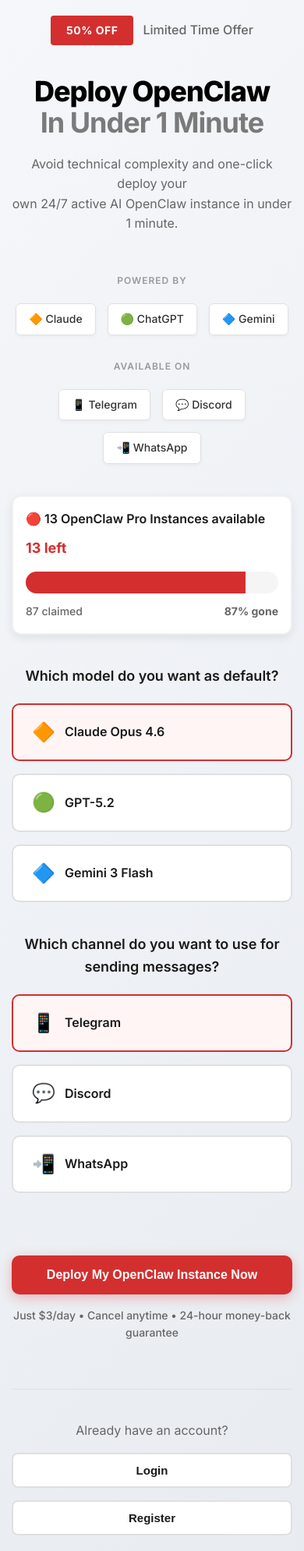
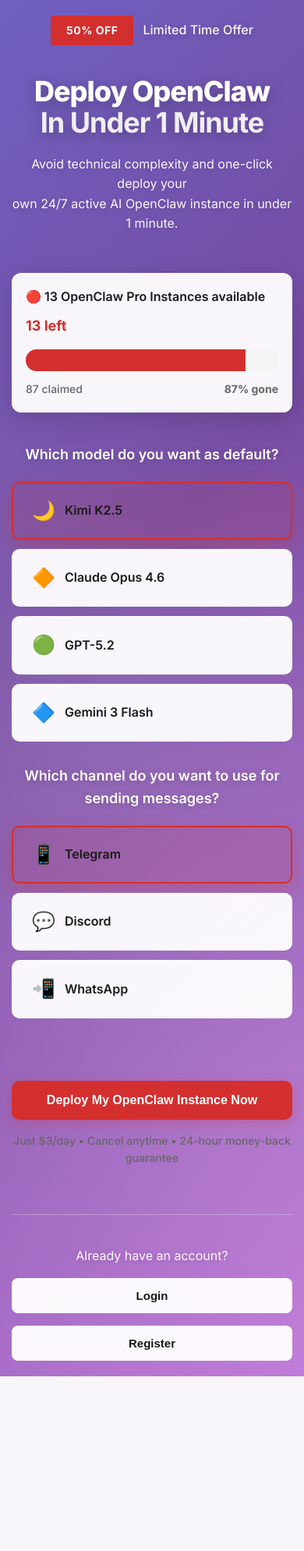
Before and after one commit to pratie/openclaw-saas, a Flask app: page / in a window 390 px wide. Shown: the whole page at 78% size. After the commit the page ends 1765 px from the top, so only its background shows below. Run offline with Flask 3, Linux system fonts and the light colour scheme.

Commit message:
Redesign landing page with vibrant gradient and Kimi K2.5 default
Major UI/UX improvements:
- Remove POWERED BY and AVAILABLE ON badge sections for cleaner design
- Add Kimi K2.5 as default model option (cost-effective alternative)
- Implement animated gradient background (purple/pink/blue)
- Switch to side-by-side layout for model and channel selections
- Add glassmorphism design with backdrop blur effects
- Enhance hover animations and visual feedback
- Improve mobile responsiveness with breakpoints

🤖 Generated with [Claude Code](https://claude.com/claude-code)

Co-Authored-By: Claude <noreply@anthropic.com>

```diff
--- a/static/css/landing.css
+++ b/static/css/landing.css
@@ -11,17 +11,41 @@
 
 body.landing-body {
     font-family: 'Inter', -apple-system, BlinkMacSystemFont, 'Segoe UI', sans-serif;
-    background: linear-gradient(135deg, #f5f7fa 0%, #e8ecf1 100%);
+    background: linear-gradient(135deg, #667eea 0%, #764ba2 50%, #f093fb 100%);
+    background-size: 200% 200%;
+    animation: gradientShift 15s ease infinite;
     color: #1a1a1a;
     line-height: 1.6;
     min-height: 100vh;
     padding: 40px 20px;
+    position: relative;
+    overflow-x: hidden;
+}
+
+@keyframes gradientShift {
+    0% { background-position: 0% 50%; }
+    50% { background-position: 100% 50%; }
+    100% { background-position: 0% 50%; }
+}
+
+body.landing-body::before {
+    content: '';
+    position: absolute;
+    top: 0;
+    left: 0;
+    right: 0;
+    bottom: 0;
+    background: radial-gradient(circle at 20% 50%, rgba(255,255,255,0.1) 0%, transparent 50%),
+                radial-gradient(circle at 80% 80%, rgba(255,255,255,0.1) 0%, transparent 50%);
+    pointer-events: none;
 }
 
 .landing-container {
-    max-width: 800px;
+    max-width: 1200px;
     margin: 0 auto;
     text-align: center;
+    position: relative;
+    z-index: 1;
 }
 
 /* ========== OFFER BADGE ========== */
@@ -56,20 +80,22 @@ body.landing-body {
 }
 
 .offer-text {
-    color: #666;
+    color: rgba(255,255,255,0.95);
     font-size: 16px;
     font-weight: 500;
+    text-shadow: 0 2px 10px rgba(0,0,0,0.2);
 }
 
 /* ========== HEADLINES ========== */
 .main-headline {
     font-size: 64px;
     font-weight: 800;
-    color: #000;
+    color: #fff;
     line-height: 1.1;
     margin-bottom: 20px;
     letter-spacing: -1px;
     animation: fadeIn 0.8s ease 0.2s both;
+    text-shadow: 0 4px 20px rgba(0,0,0,0.3);
 }
 
 @keyframes fadeIn {
@@ -78,16 +104,17 @@ body.landing-body {
 }
 
 .headline-secondary {
-    color: #7a7a7a;
+    color: rgba(255,255,255,0.9);
     font-weight: 700;
 }
 
 .main-subheadline {
     font-size: 18px;
-    color: #666;
+    color: rgba(255,255,255,0.95);
     line-height: 1.6;
     margin-bottom: 50px;
     animation: fadeIn 0.8s ease 0.4s both;
+    text-shadow: 0 2px 10px rgba(0,0,0,0.2);
 }
 
 /* ========== POWERED BY / AVAILABLE ON ========== */
@@ -139,13 +166,15 @@ body.landing-body {
 
 /* ========== SCARCITY SECTION ========== */
 .scarcity-container {
-    background: white;
-    border: 2px solid #f0f0f0;
+    background: rgba(255,255,255,0.95);
+    border: 2px solid rgba(255,255,255,0.3);
     border-radius: 12px;
     padding: 24px 32px;
-    margin: 40px 0;
-    box-shadow: 0 4px 12px rgba(0,0,0,0.08);
+    margin: 40px auto;
+    max-width: 700px;
+    box-shadow: 0 8px 32px rgba(0,0,0,0.15);
     animation: scaleIn 0.5s ease 0.8s both;
+    backdrop-filter: blur(10px);
 }
 
 @keyframes scaleIn {
@@ -210,25 +239,33 @@ body.landing-body {
     font-weight: 700;
 }
 
-/* ========== SELECTION SECTIONS ========== */
-.selection-section {
+/* ========== SELECTIONS CONTAINER (SIDE BY SIDE) ========== */
+.selections-container {
+    display: grid;
+    grid-template-columns: 1fr 1fr;
+    gap: 40px;
     margin: 40px 0;
     animation: fadeIn 0.8s ease 1s both;
+}
+
+.selection-section {
+    margin: 0;
 }
 
 .selection-title {
     font-size: 18px;
     font-weight: 600;
-    color: #1a1a1a;
+    color: #fff;
     margin-bottom: 20px;
+    text-shadow: 0 2px 10px rgba(0,0,0,0.2);
 }
 
 .model-options,
 .channel-options {
     display: flex;
-    gap: 16px;
-    justify-content: center;
-    flex-wrap: wrap;
+    flex-direction: column;
+    gap: 12px;
+    justify-content: flex-start;
 }
 
 .model-option,
@@ -239,23 +276,26 @@ body.landing-body {
     align-items: center;
     gap: 12px;
     padding: 16px 24px;
-    background: white;
-    border: 2px solid #e0e0e0;
+    background: rgba(255,255,255,0.95);
+    border: 2px solid rgba(255,255,255,0.3);
     border-radius: 10px;
-    transition: all 0.2s ease;
-    min-width: 200px;
+    transition: all 0.3s ease;
+    width: 100%;
+    backdrop-filter: blur(10px);
 }
 
 .model-option:hover,
 .channel-option:hover {
     border-color: #d32f2f;
-    box-shadow: 0 4px 12px rgba(211, 47, 47, 0.15);
+    box-shadow: 0 8px 24px rgba(211, 47, 47, 0.25);
+    transform: translateY(-2px);
 }
 
 .model-option.selected,
 .channel-option.selected {
     border-color: #d32f2f;
-    background: #fff5f5;
+    background: rgba(211, 47, 47, 0.1);
+    box-shadow: 0 8px 24px rgba(211, 47, 47, 0.3);
 }
 
 .model-option input[type="radio"],
@@ -314,14 +354,15 @@ body.landing-body {
 .auth-section {
     margin-top: 60px;
     padding-top: 40px;
-    border-top: 1px solid #e0e0e0;
+    border-top: 1px solid rgba(255,255,255,0.3);
     animation: fadeIn 0.8s ease 1.4s both;
 }
 
 .auth-prompt {
     font-size: 16px;
-    color: #666;
+    color: rgba(255,255,255,0.95);
     margin-bottom: 16px;
+    text-shadow: 0 2px 10px rgba(0,0,0,0.2);
 }
 
 .auth-buttons {
@@ -333,24 +374,27 @@ body.landing-body {
 }
 
 .auth-btn {
-    background: white;
+    background: rgba(255,255,255,0.95);
     color: #1a1a1a;
-    border: 2px solid #e0e0e0;
+    border: 2px solid rgba(255,255,255,0.3);
     padding: 12px 32px;
     border-radius: 8px;
     font-size: 15px;
     font-weight: 600;
     cursor: pointer;
-    transition: all 0.2s ease;
+    transition: all 0.3s ease;
+    backdrop-filter: blur(10px);
 }
 
 .auth-btn:hover {
     border-color: #d32f2f;
     color: #d32f2f;
+    transform: translateY(-2px);
+    box-shadow: 0 4px 16px rgba(211, 47, 47, 0.2);
 }
 
 .auth-divider {
-    color: #999;
+    color: rgba(255,255,255,0.8);
     font-size: 14px;
 }
 
@@ -541,6 +585,13 @@ body.landing-body {
 }
 
 /* ========== RESPONSIVE ========== */
+@media (max-width: 968px) {
+    .selections-container {
+        grid-template-columns: 1fr;
+        gap: 30px;
+    }
+}
+
 @media (max-width: 768px) {
     .main-headline {
         font-size: 42px;
@@ -548,11 +599,6 @@ body.landing-body {
 
     .main-subheadline {
         font-size: 16px;
-    }
-
-    .model-options,
-    .channel-options {
-        flex-direction: column;
     }
 
     .model-option,
--- a/templates/index.html
+++ b/templates/index.html
@@ -29,26 +29,6 @@
             own 24/7 active AI OpenClaw instance in under 1 minute.
         </p>
 
-        <!-- Powered By Section -->
-        <div class="powered-section">
-            <span class="powered-label">POWERED BY</span>
-            <div class="ai-models">
-                <span class="ai-badge anthropic">🔶 Claude</span>
-                <span class="ai-badge openai">🟢 ChatGPT</span>
-                <span class="ai-badge google">🔷 Gemini</span>
-            </div>
-        </div>
-
-        <!-- Available On Section -->
-        <div class="available-section">
-            <span class="available-label">AVAILABLE ON</span>
-            <div class="platforms">
-                <span class="platform-badge">📱 Telegram</span>
-                <span class="platform-badge">💬 Discord</span>
-                <span class="platform-badge">📲 WhatsApp</span>
-            </div>
-        </div>
-
         <!-- Scarcity Section -->
         <div class="scarcity-container">
             <div class="scarcity-header">
@@ -64,12 +44,19 @@
             </div>
         </div>
 
+        <!-- Model and Channel Selection (Side by Side) -->
+        <div class="selections-container">
             <!-- Model Selection -->
             <div class="selection-section">
                 <h3 class="selection-title">Which model do you want as default?</h3>
                 <div class="model-options">
                     <label class="model-option selected">
-                    <input type="radio" name="model" value="claude" checked>
+                        <input type="radio" name="model" value="kimi" checked>
+                        <span class="model-icon">🌙</span>
+                        <span class="model-name">Kimi K2.5</span>
+                    </label>
+                    <label class="model-option">
+                        <input type="radio" name="model" value="claude">
                         <span class="model-icon">🔶</span>
                         <span class="model-name">Claude Opus 4.6</span>
                     </label>
@@ -105,6 +92,7 @@
                         <span class="channel-icon">📲</span>
                         <span class="channel-name">WhatsApp</span>
                     </label>
+                </div>
             </div>
         </div>
 
```
Lines whose indentation alone changed are shown as unchanged.
